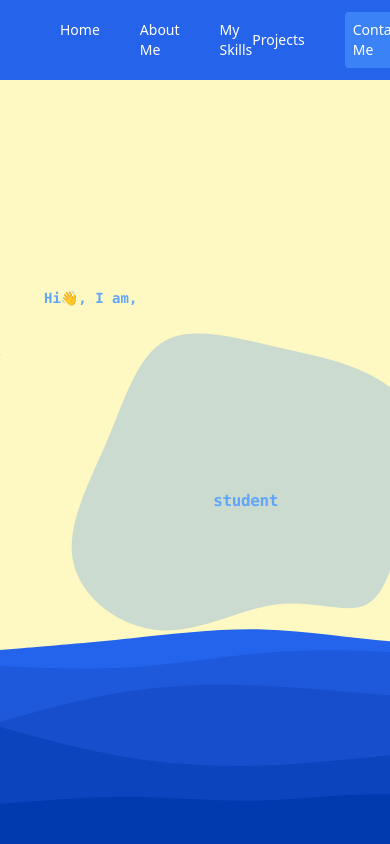
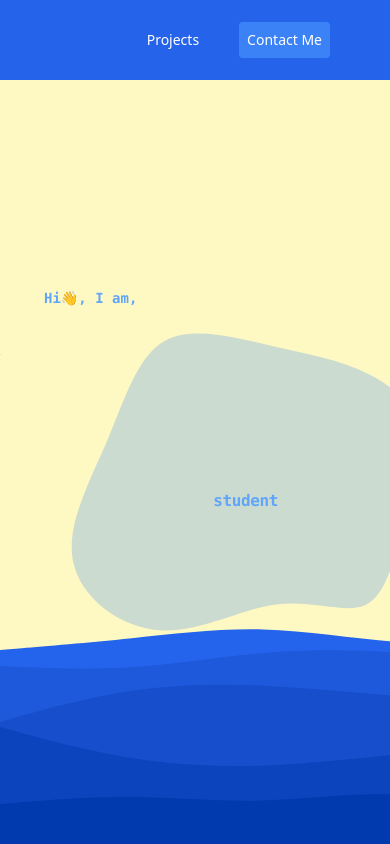
Before and after one commit to mouleshleo/creative-portfolio, a website built with Parcel: page index.html in a window 390 px wide. Shown: the top 844 px of the page. Built offline with nearby package versions, Linux system fonts and the light colour scheme.

Commit message:
menu added in small screen

```diff
--- a/index.html
+++ b/index.html
@@ -13,7 +13,7 @@
         class="text-sm lg:text-la flex justify-between font-light bg-blue-600 text-white p-10 h-16 items-center"
       >
         <div class="ml-5">
-          <ul class="flex gap-10">
+          <ul class="gap-10 hidden lg:flex md:flex">
             <li class="hover:text-slate-400"><a href="./#">Home</a></li>
             <li class="hover:text-slate-400">
               <a href="./#about">About Me</a>
@@ -367,6 +367,7 @@
       </div>
     </section>
 
+
     <!-- javascript files -->
     <script src="./anime.min.js" defer></script>
     <script src="./index.js"></script>
```
Also changed, not shown: menu.svg (added), output.css.
